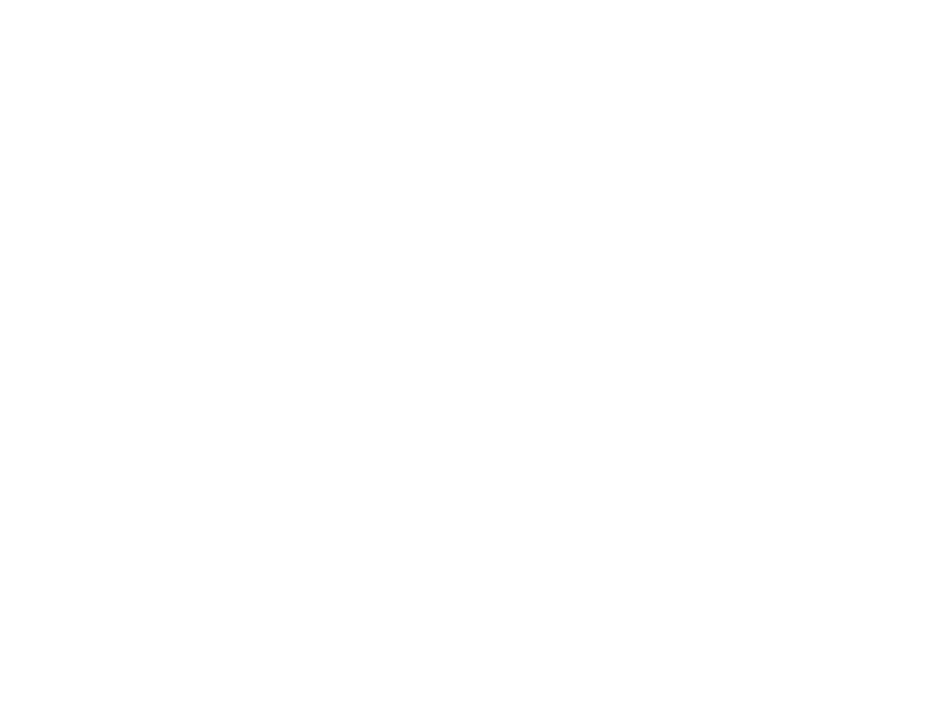
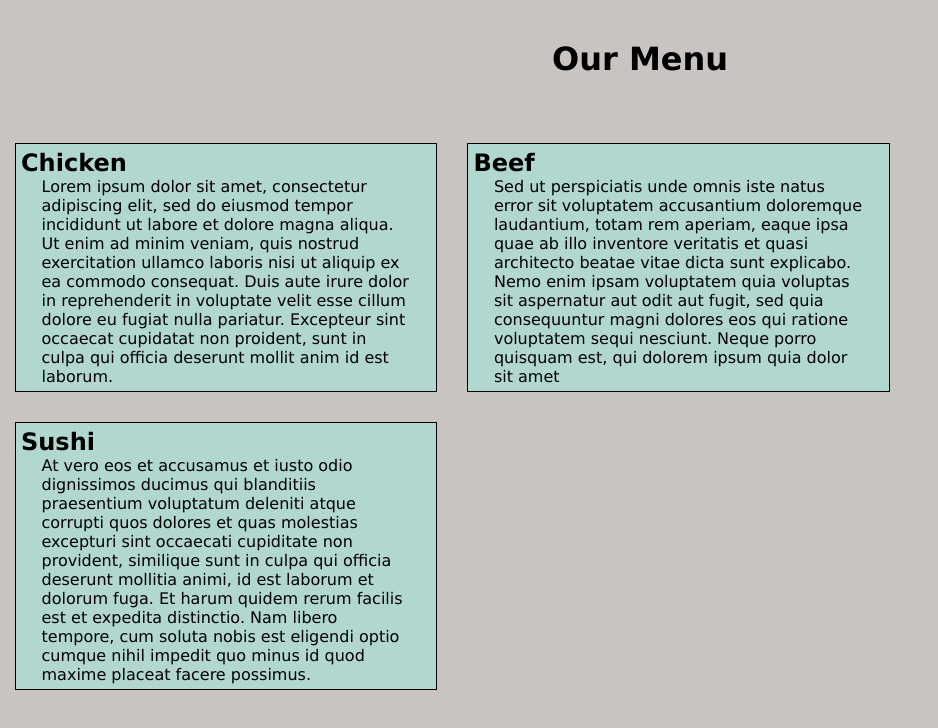
Before and after one commit to serge02/HCJ-Class, a plain HTML site: page mod2-sol/index.html in a window 1280 px wide. Shown: the whole page, without its empty margins (0-938 px from the left). Drawn offline with Linux system fonts and the light colour scheme.

Commit message:
Version1 280117

```diff
--- a/mod2-sol/css/styles-mod2.css
+++ b/mod2-sol/css/styles-mod2.css
@@ -0,0 +1,36 @@
+* {
+	box-sizing: border-box;
+	margin: 0px;
+	padding: 0px;
+}
+
+body {
+	font-family: Verdana, Geneva, sans-serif;
+	background-color: #C8C4C2;
+}
+
+h1 {
+	margin-top: 40px;
+	margin-bottom: 50px;
+	text-align: center;
+}
+
+div > section {
+	background-color: #B1D7CE;
+	border: 1px solid black;
+	margin: 15px;
+	padding: 5px;
+	float: left;
+}
+
+p {
+	width: 90%;
+	margin-left: auto;
+	margin-right: auto;
+}
+
+@media (min-width: 1200px) {
+	.block-dk-3 {
+		width: 33%;
+	}
+}
--- a/mod2-sol/index.html
+++ b/mod2-sol/index.html
@@ -1,9 +1,31 @@
 <!DOCTYPE html>
-<html>
+<html lang="zxx">
 <head>
-	<title></title>
+	<meta charset="utf-8">
+	<title>"Module 2 assignment"</title>
+	<link rel="stylesheet" type="text/css" href="css/styles-mod2.css">
 </head>
 <body>
-
+<h1>Our Menu</h1>
+<div id="container">
+	<section class="block-dk-3 block-tb-2 block-mp-1">
+		<div class="title">
+			<h2>Chicken</h2>
+		</div>
+		<p>Lorem ipsum dolor sit amet, consectetur adipiscing elit, sed do eiusmod tempor incididunt ut labore et dolore magna aliqua. Ut enim ad minim veniam, quis nostrud exercitation ullamco laboris nisi ut aliquip ex ea commodo consequat. Duis aute irure dolor in reprehenderit in voluptate velit esse cillum dolore eu fugiat nulla pariatur. Excepteur sint occaecat cupidatat non proident, sunt in culpa qui officia deserunt mollit anim id est laborum.</p>
+	</section>
+	<section class="block-dk-3 block-tb-2 block-mp-1">
+		<div class="title">
+			<h2>Beef</h2>
+		</div>
+		<p>Sed ut perspiciatis unde omnis iste natus error sit voluptatem accusantium doloremque laudantium, totam rem aperiam, eaque ipsa quae ab illo inventore veritatis et quasi architecto beatae vitae dicta sunt explicabo. Nemo enim ipsam voluptatem quia voluptas sit aspernatur aut odit aut fugit, sed quia consequuntur magni dolores eos qui ratione voluptatem sequi nesciunt. Neque porro quisquam est, qui dolorem ipsum quia dolor sit amet</p>
+	</section>
+	<section class="block-dk-3 block-tb-2 block-mp-1">
+		<div class="title">
+			<h2>Sushi</h2>
+		</div>
+		<p>At vero eos et accusamus et iusto odio dignissimos ducimus qui blanditiis praesentium voluptatum deleniti atque corrupti quos dolores et quas molestias excepturi sint occaecati cupiditate non provident, similique sunt in culpa qui officia deserunt mollitia animi, id est laborum et dolorum fuga. Et harum quidem rerum facilis est et expedita distinctio. Nam libero tempore, cum soluta nobis est eligendi optio cumque nihil impedit quo minus id quod maxime placeat facere possimus.</p>
+	</section>
+</div>
 </body>
 </html>
```
